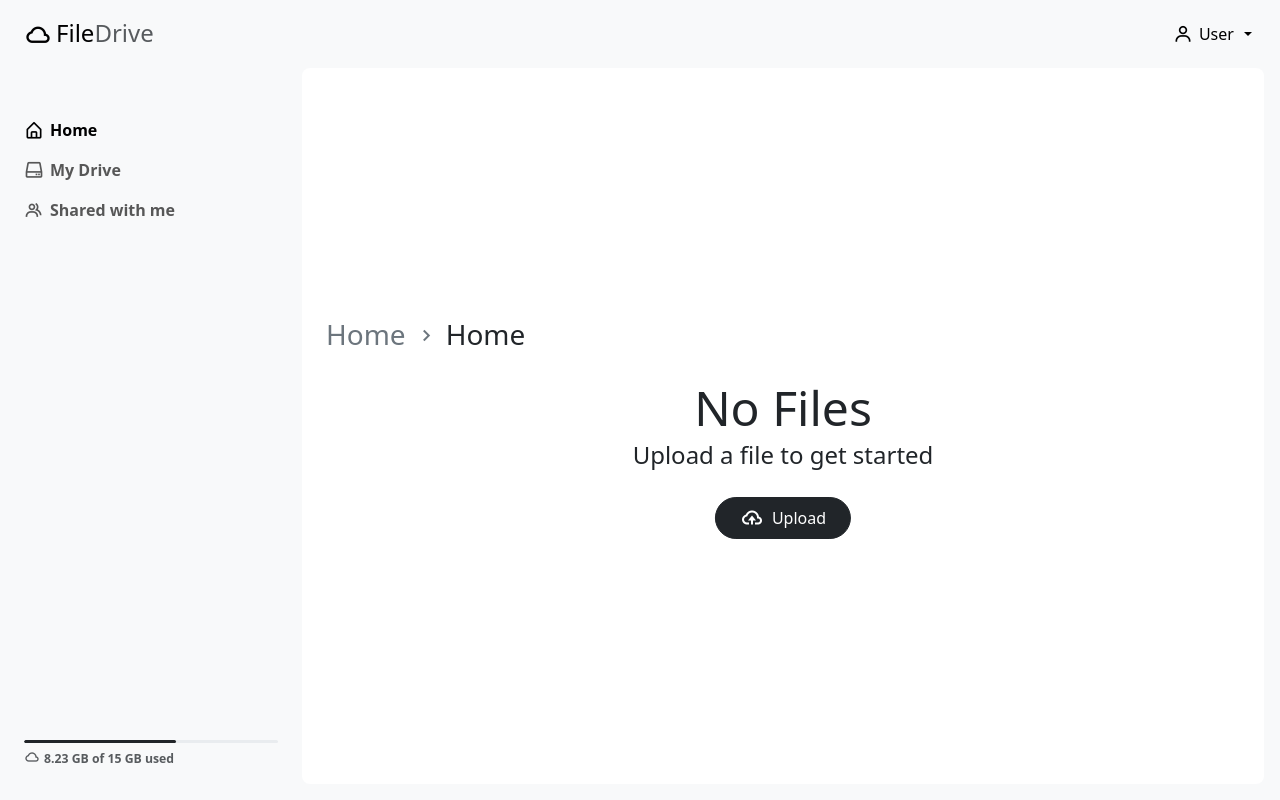
After one commit to Aayushjn/FileDrive, a Django app: page / in a window 1280 px wide. The commit adds this page. Run offline with Django 5.2, Linux system fonts and the light colour scheme; the visitor is signed in with stand-in values (Sample User, id 1); data that the repository does not hold is empty; parts of the project's set-up code (start-up, migrations or seed data) failed here and were passed over; some libraries are stand-ins or nearby versions.

Commit message:
created main template; used htmx; added delete in backend; improved home page

```diff
--- a/filedrive/files/forms.py
+++ b/filedrive/files/forms.py
@@ -1,4 +1,4 @@
 from django import forms
 
 class FileUploadForm(forms.Form):
-    file = forms.FileField(allow_empty_file=False, required=True, widget=forms.ClearableFileInput(attrs={"class": "form-control"}))
+    file = forms.FileField(allow_empty_file=False, required=True, widget=forms.ClearableFileInput(attrs={"hidden": "", "onchange": "form.submit()"}))
--- a/filedrive/files/templates/files/home.html
+++ b/filedrive/files/templates/files/home.html
@@ -1,79 +1,73 @@
-{% load static %}
-
-<!DOCTYPE html>
-<html lang="en">
-
-<head>
-    <meta charset="utf-8">
-    <meta name="viewport" content="width=device-width, initial-scale=1">
-    <title>Home</title>
-    <link href="{% static 'css/bootstrap.min.css' %}" rel="stylesheet">
-    <style>
-        .modal.modal-zoom.fade:not(.show) .modal-dialog {
-            transform: scale(0.95);
-        }
-    </style>
-</head>
-
-<body>
-    <script src="{% static 'js/bootstrap.bundle.min.js' %}"></script>
-    {% include "files/header.html" %}
-    <div class="container mt-4">
+{% extends 'files/nav.html' %}
+{% block title %}Home{% endblock %}
+{% block content %}
+    <nav aria-label="breadcrumb" class="px-4 pt-3" style="--bs-breadcrumb-divider: '';">
+        <ol class="breadcrumb gap-2 mb-0">
+            <li class="breadcrumb-item active lead fs-3 fw-normal"><a href="#" class="link-secondary link-underline-opacity-0">Home</a></li>
+            <i class="bx bx-chevron-right align-self-center fs-4 text-secondary mt-1" style="height: fit-content;"></i>
+            <li class="breadcrumb-item lead fs-3 fw-normal" aria-current="page">Home</li>
+        </ol>
+    </nav>
+    <div class="d-flex flex-column px-4 pe-4 gap-4 {% if uploaded_items|length > 0 %} flex-grow-1 {% endif %}" hx-target="closest tr" hx-swap="outerHTML">
+        {% if uploaded_items|length > 0 %}
         <table class="table table-hover">
             <thead>
                 <tr>
-                    <th>Name</th>
-                    <th>Last Modified</th>
-                    <th>Owner</th>
-                    <th>Size</th>
-                    <th>Actions</th>
+                    <th class="lead fw-semibold fs-6">Name</th>
+                    <th class="lead fw-semibold fs-6">Last Modified</th>
+                    <th class="lead fw-semibold fs-6">Owner</th>
+                    <th class="lead fw-semibold fs-6">Size</th>
+                    <th class="lead fw-semibold fs-6"></th>
                 </tr>
             </thead>
             <tbody>
                 {% for item in uploaded_items %}
-                <tr>
+                <tr class="align-middle">
                     <td>
-                        <span>{{ item.name|truncatechars:30 }}</a>
+                        <small class=" fw-medium">{{ item.name|truncatechars:30 }}</small>
                     </td>
                     <td>
-                        <span class="text-muted">{{ item.created_at }}</span>
+                        <small class="text-muted fw-medium">{{ item.created_at }}</small>
                     </td>
                     <td>
-                        <span class="text-muted">{{ item.owner.get_full_name }}</span>
+                        <small class="text-muted fw-medium">{{ item.owner.get_full_name }}</small>
                     </td>
                     <td>
-                        <span class="text-muted">{{ item.size|filesizeformat }}</span>
+                        <small class="text-muted fw-medium">{{ item.size|filesizeformat }}</small>
                     </td>
-                    <td>
+                    <td class="d-flex flex-row justify-content-end">
                         <div class="btn-group">
-                            <a class="btn btn-outline-primary" href="{{ item.get_absolute_url }}" download="">Download</a>
-                            <form method="post" action="{{ item.get_absolute_url }}">
+                            <a class="btn btn-light border-0" style="--bs-btn-bg: transparent;" href="{{ item.get_absolute_url }}" download data-bs-toggle="tooltip" data-bs-title="Download" data-bs-placement="bottom"><i class="bx bx-download"></i></a>
+                            <button class="btn btn-light border-0 text-danger" style="--bs-btn-bg: transparent;" hx-confirm="Are you sure you want to delete '{{ item.name }}'?" hx-delete="{{ item.get_absolute_url }}" data-bs-toggle="tooltip" data-bs-title="Delete" data-bs-placement="bottom"><i class="bx bx-trash"></i></button>
+                            <!-- <form method="post" action="{{ item.get_absolute_url }}">
                                 {% csrf_token %}
                                 <button class="btn btn-outline-danger" type="submit">Delete</button>
-                            </form>
+                            </form> -->
                         </div>
                     </td>
                 </tr>
-                {% empty %}
-                <tr><td colspan="4">No Files</td></tr>
                 {% endfor %}
             </tbody>
         </table>
-        <div class="d-flex justify-content-center mt-4">
-            <!-- <a href="/upload" class="btn btn-primary me-2">Upload File</a> -->
-            <!-- <a href='/login' class="btn btn-outline-primary">Login</a> -->
+        {% else %}
+        <div class="text-center h-100 d-flex flex-column justify-content-end">
+            <div class="display-5">No Files</div>
+            <div class="lead fs-4">Upload a file to get started</div>
         </div>
+        {% endif %}
     </div>
-    <div class="position-fixed bottom-0 end-0 m-4">
-        <button type="button"
-            class="btn btn-circle btn-primary btn-lg p-3 d-flex justify-content-center align-items-center"
-            data-bs-toggle="modal" data-bs-target="#uploadModal" aria-expanded="false" aria-controls="uploadModal">
-            <svg xmlns="http://www.w3.org/2000/svg" width="48" height="48" fill="currentColor" class="bi bi-plus"
-                viewBox="0 0 16 16">
-                <path
-                    d="M8 4a.5.5 0 0 1 .5.5v3h3a.5.5 0 0 1 0 1h-3v3a.5.5 0 0 1-1 0v-3h-3a.5.5 0 0 1 0-1h3v-3a.5.5 0 0 1 .5-.5z" />
-            </svg>
-        </button>
+    <div class="position-sticky bottom-0">
+        <div class="pb-3">
+            <form method="POST" enctype="multipart/form-data" action="{% url 'upload' %}">
+                {% csrf_token %}
+                <label
+                    class="btn btn-circle btn-dark px-4 py-2 d-flex justify-content-center align-items-center gap-2 rounded-pill position-relative start-50 translate-middle-x fw-medium fs-6" style="width: fit-content;">
+                    <i class="bx bx-cloud-upload fs-4"></i>
+                    Upload
+                    {{ file_upload_form.file }}
+                </label>
+            </form>
+        </div>
     </div>
     <!-- Modal -->
     <div class="modal modal-zoom fade" id="uploadModal" tabindex="-1" aria-labelledby="uploadModalLabel"
@@ -96,6 +90,4 @@
             </div>
         </div>
     </div>
-</body>
-
-</html>
+{% endblock %}
--- /dev/null
+++ b/filedrive/files/templates/files/nav.html
@@ -0,0 +1,73 @@
+{% load static %}
+
+<!DOCTYPE html>
+<html lang="en">
+
+<head>
+    <meta charset="utf-8">
+    <meta name="viewport" content="width=device-width, initial-scale=1">
+    <title>{% block title %}Title{% endblock %}</title>
+    <link href="{% static 'css/bootstrap.min.css' %}" rel="stylesheet">
+    <link href='https://unpkg.com/boxicons@2.1.4/css/boxicons.min.css' rel='stylesheet'>
+    <script src="{% static 'js/htmx.min.js' %}" defer></script>
+</head>
+
+<style>
+    :root {--bs-tooltip-opacity: 1 !important;}
+    tr:hover .btn {opacity: 1;}
+    tr .btn {opacity: 0;}
+</style>
+
+<body class="bg-light" hx-headers='{"X-CSRFToken": "{{ csrf_token }}"}'>
+    <script src="{% static 'js/bootstrap.bundle.min.js' %}"></script>
+    <div class="d-flex flex-row vh-100">
+        {% with request.resolver_match.url_name as url_name %}
+        <nav class="navbar flex-column m-3 px-2 gap-2 align-items-stretch p-0 justify-content-start user-select-none" style="width: 270px;">
+            <a class="navbar-brand mb-5 d-flex align-items-center" href="/" style="height: 38px;">
+                {% include 'files/logo.html' %}
+            </a>
+            <div class="navbar-nav flex-grow-1 fw-semibold">
+                <a href="/" class="nav-link icon-link {% if url_name == 'home' %}active{% endif %}"><i class="bx bx-home-alt fs-5"></i>Home</a>
+                <a href="/mydrive" class="nav-link icon-link {% if url_name == 'mydrive' %}active{% endif %}"><i class="bx bx-hdd fs-5"></i>My Drive</a>
+                <a href="/shared" class="nav-link icon-link {% if url_name == 'shared' %}active{% endif %}"><i class="bx bx-group fs-5"></i>Shared with me</a>
+            </div>
+            <div class="my-3">
+                <!-- <div class="d-flex flex-row gap-1 align-items-center mb-1">
+                    <i class="bx bx-cloud"></i>
+                    <small>Storage</small>
+                </div> -->
+                <div class="progress" role="progressbar" aria-label="Storage Consumed" aria-valuenow="0" aria-valuemin="0" aria-valuemax="100" style="height: 3px;">
+                    <div class="progress-bar bg-dark rounded-pill" style="width: 60%"></div> <!-- Add storage limit logic -->
+                </div>
+                <div class="d-flex flex-row gap-1 align-items-center mt-1">
+                    <i class="bx bx-cloud text-body-secondary"></i>
+                    <small class="text-body-secondary fw-semibold"><small>8.23 GB of 15 GB used</small></small> <!-- Add storage limit logic -->
+                </div>
+            </div>
+        </nav>
+        {% endwith %}
+        <div class="col d-flex flex-column">
+            <d class="d-flex flex-row m-3 mb-0 ms-0 justify-content-end">
+                <button class="btn btn-light border-0 dropdown-toggle icon-link" type="button"
+                    data-bs-toggle="dropdown" aria-expanded="false">
+                    <i class="bx bx-user fs-5"></i>
+                    <span class="fw-medium">User</span>
+                </button>
+                <ul class="dropdown-menu">
+                    <!-- {} TODO: ADD ADMIN CHECK -->
+                    <li><a class="dropdown-item icon-link" href="/admin"><i class="bx bx-cog fs-5"></i> Admin Panel</a></li>
+                    <li><hr class="dropdown-divider"></li>
+                    <!-- {} -->
+                    <li><a class="dropdown-item icon-link" href="/logout"><i class="bx bx-exit fs-5"></i> Sign Out</a></li>
+                </ul>
+            </d>
+            <d class="bg-white rounded-3 h-100 m-3 ms-0 overflow-y-scroll d-flex flex-column gap-4 {% if uploaded_items|length == 0 %} justify-content-center {% endif %}">
+                {% block content %}{% endblock %}
+            </d>
+        </div>
+    </div>
+</body>
+<script>
+    const tooltipTriggerList = document.querySelectorAll('[data-bs-toggle="tooltip"]')
+    const tooltipList = [...tooltipTriggerList].map(tooltipTriggerEl => new bootstrap.Tooltip(tooltipTriggerEl))
+</script>
--- a/filedrive/files/views.py
+++ b/filedrive/files/views.py
@@ -79,11 +79,13 @@ def upload(request: HttpRequest) -> HttpResponse:
     return redirect(reverse("home"))
 
 
-@require_http_methods(["GET", "POST"])
+@require_http_methods(["GET", "DELETE"])
 def file(request: HttpRequest, file_hash: str) -> HttpResponse:
     item = get_object_or_404(UploadedItem, file_hash=file_hash)
     if request.method == "GET":
         return FileResponse(item.item.open("rb"), as_attachment=True, filename=item.name)
 
-    item.delete()
-    return redirect(reverse("home"))
+    item.delete() # maybe actually delete the file from the directory?
+    response = HttpResponse()
+    response['HX-Refresh'] = 'true'
+    return response # TODO: refresh only if len(files) == 0
```
